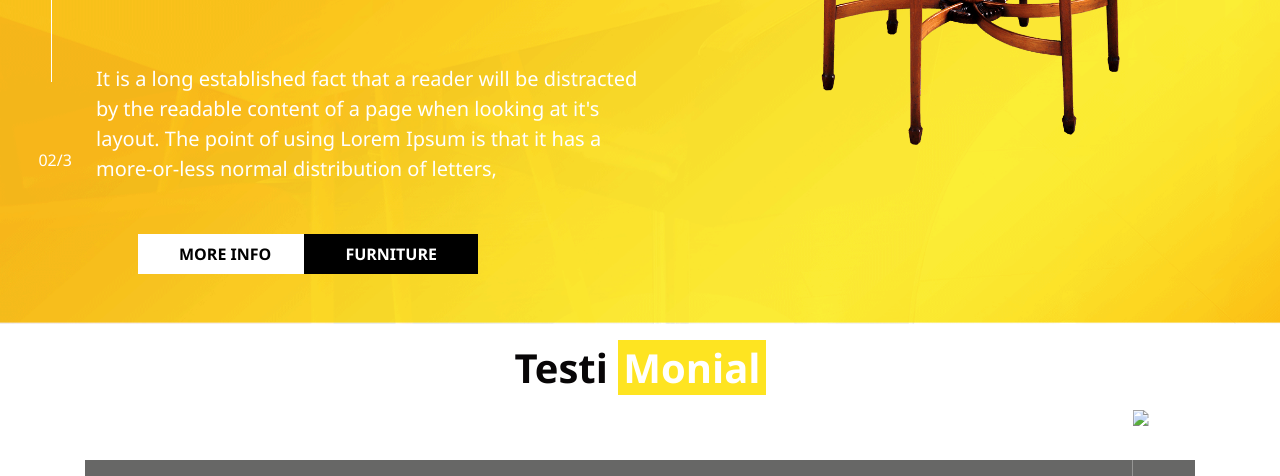
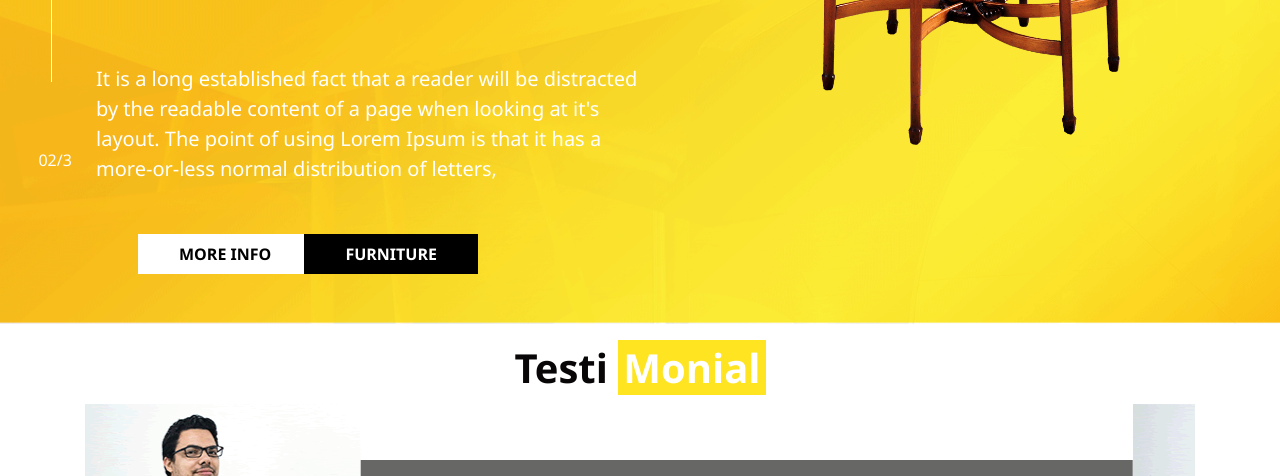
Before and after one commit to ayiiehab/Woodo, a plain HTML site: page index.htm in a window 1280 px wide. Shown: the part 476-952 px from the top of the page. Drawn offline with Linux system fonts and the light colour scheme.

Commit message:
update css

```diff
--- a/index.htm
+++ b/index.htm
@@ -111,7 +111,7 @@
             <button class="btn btnTwo"> FURNITURE</button>
         </div>
 
-
+    </header>
     <!--start of <Testi section>-->
         <h1 class="text" >Testi
             <span >Monial</span></h1>
@@ -121,21 +121,21 @@
                   <div class="carousel-inner">
                     <div class="carousel-item">
                       <div class="items">
-                    <div class="image"><img src="img-10.png"></div>
+                        <div class="image"><img src="images/img-10.png"></div>
                         <h2 >Helina</h2>
                         <p>It is a long established fact that a reader will be distracted by the readable content of a page when looking at it's layout. The point of using Lorem Ipsum is that it has a more-or-less normal distribution of letters, as opposed to using 'Content here, content here', making it look</p>
                       </div>
                     </div>
                     <div class="carousel-item active">
                       <div class="items">
-                    <div class="image"><img src="img-10.png"></div>
+                        <div class="image"><img src="images/img-10.png"></div>
                         <h2 >Helina</h2>
                         <p>It is a long established fact that a reader will be distracted by the readable content of a page when looking at it's layout. The point of using Lorem Ipsum is that it has a more-or-less normal distribution of letters, as opposed to using 'Content here, content here', making it look</p>
                       </div>
                     </div>
                     <div class="carousel-item">
                       <div class="items">
-                    <div class="image"><img src="img-10.png"></div>
+                        <div class="image"><img src="images/img-10.png"></div>
                         <h2>Helina</h2>
                         <p>It is a long established fact that a reader will be distracted by the readable content of a page when looking at it's layout. The point of using Lorem Ipsum is that it has a more-or-less normal distribution of letters, as opposed to using 'Content here, content here', making it look</p>
                       </div>
@@ -146,9 +146,6 @@
                 </div>
               </div>
                <!--end of <Testi section>-->
-
-
-    </header>
 </body>
 
 </html>
```
Lines whose indentation alone changed are shown as unchanged.
